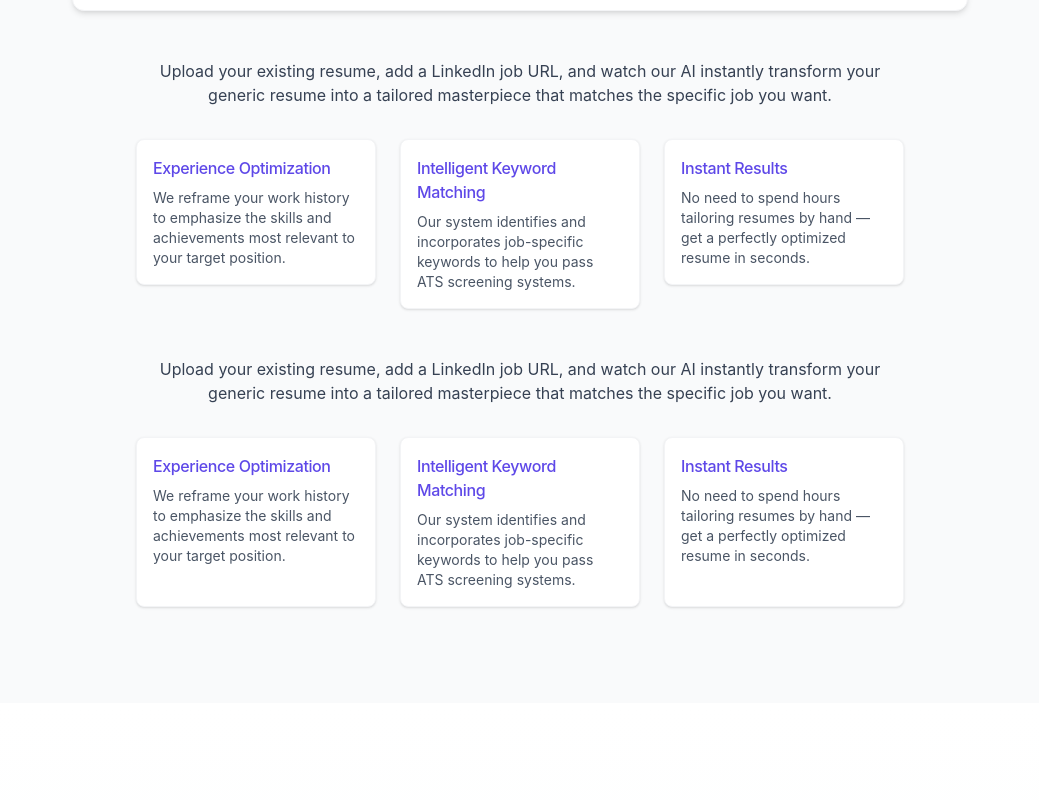
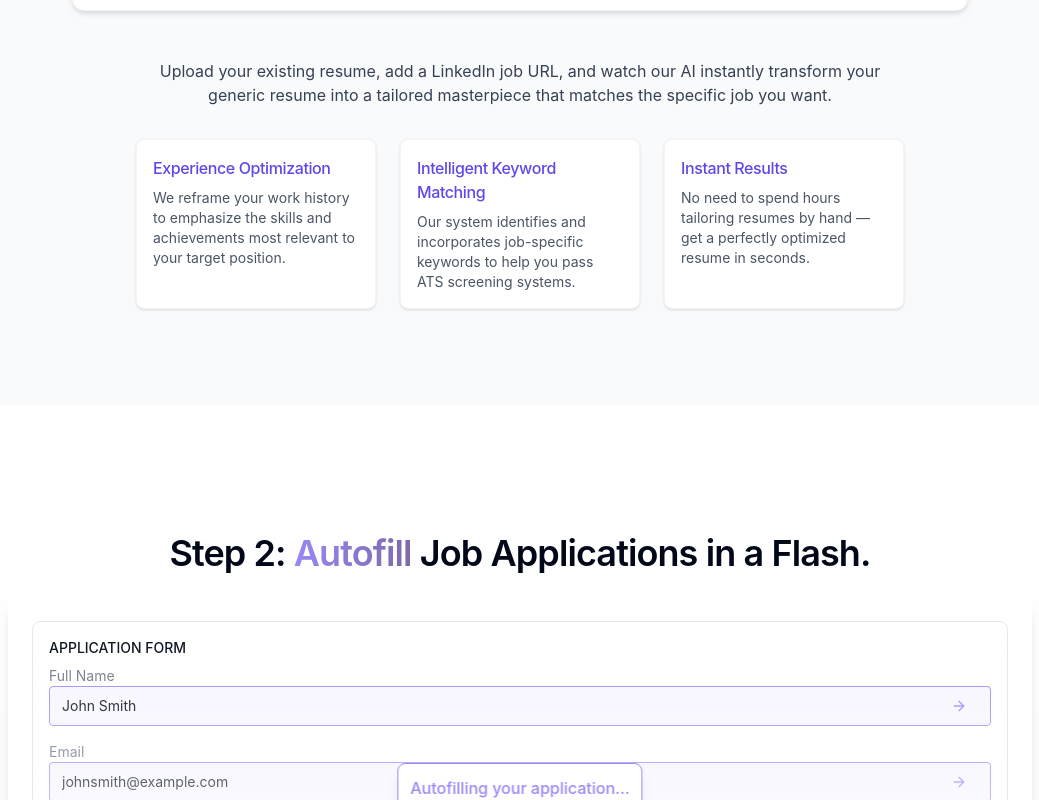
Before and after one commit to Michael-R-Dickinson/job-search-helper, a Next.js app in the folder packages/frontend/: page / in a window 1280 px wide. Shown: the part 2140-2940 px from the top of the page, without its empty margins (120-1159 px from the left). Built offline with nearby package versions, Linux system fonts and the light colour scheme.

Commit message:
fixed issues created by refactoring

```diff
--- a/packages/frontend/src/components/ExplanationSection.tsx
+++ b/packages/frontend/src/components/ExplanationSection.tsx
@@ -9,23 +9,26 @@ const ExplanationSection = () => (
       Upload your existing resume, add a LinkedIn job URL, and watch our AI instantly transform your
       generic resume into a tailored masterpiece that matches the specific job you want.
     </p>
-    <div className="grid grid-cols-1 md:grid-cols-3 gap-6 mt-8 text-left">
-      <div style={{ transitionDelay: '600ms' }}>
+    <div className="grid grid-cols-1 md:grid-cols-3 gap-6 mt-8 text-left items-stretch">
+      <div style={{ transitionDelay: '600ms' }} className="h-full">
         <ExplanationCard
           title="Experience Optimization"
           description="We reframe your work history to emphasize the skills and achievements most relevant to your target position."
+          className="h-full"
         />
       </div>
-      <div style={{ transitionDelay: '500ms' }}>
+      <div style={{ transitionDelay: '500ms' }} className="h-full">
         <ExplanationCard
           title="Intelligent Keyword Matching"
           description="Our system identifies and incorporates job-specific keywords to help you pass ATS screening systems."
+          className="h-full"
         />
       </div>
-      <div style={{ transitionDelay: '700ms' }}>
+      <div style={{ transitionDelay: '700ms' }} className="h-full">
         <ExplanationCard
           title="Instant Results"
           description="No need to spend hours tailoring resumes by hand — get a perfectly optimized resume in seconds."
+          className="h-full"
         />
       </div>
     </div>
--- a/packages/frontend/src/components/ResumeCard.tsx
+++ b/packages/frontend/src/components/ResumeCard.tsx
@@ -9,7 +9,7 @@ const ResumeCard = ({ type }: ResumeCardProps) => {
   if (type === 'original') {
     return (
       <div className="relative">
-        <div className="absolute -top-6 left-4">
+        <div className="absolute -top-8 left-4">
           <div className="inline-flex items-center px-3 py-1 bg-gray-100 rounded-full text-gray-600 text-sm font-medium">
             <FileText className="h-4 w-4 mr-2" />
             Original Resume
--- a/packages/frontend/src/components/ResumeTailoringSection.tsx
+++ b/packages/frontend/src/components/ResumeTailoringSection.tsx
@@ -38,54 +38,6 @@ const ResumeTailoringSection = () => {
       <ProcessSteps />
 
       <ExplanationSection />
-
-      {/* Explanation section */}
-      <div
-        className="mt-12 max-w-3xl mx-auto text-center feature-item-animate"
-        style={{ transitionDelay: '450ms' }}
-      >
-        <p className="text-gray-700">
-          Upload your existing resume, add a LinkedIn job URL, and watch our AI instantly transform
-          your generic resume into a tailored masterpiece that matches the specific job you want.
-        </p>
-
-        <div className="grid grid-cols-1 md:grid-cols-3 gap-6 mt-8 text-left">
-          <div
-            className="feature-item-animate p-4 rounded-lg bg-white border border-gray-100 shadow-sm"
-            style={{ transitionDelay: '600ms' }}
-          >
-            <h4 className="font-medium mb-2 text-perfectify-purple">Experience Optimization</h4>
-            <p className="text-sm text-gray-600">
-              We reframe your work history to emphasize the skills and achievements most relevant to
-              your target position.
-            </p>
-          </div>
-
-          <div
-            className="feature-item-animate p-4 rounded-lg bg-white border border-gray-100 shadow-sm"
-            style={{ transitionDelay: '500ms' }}
-          >
-            <h4 className="font-medium mb-2 text-perfectify-purple">
-              Intelligent Keyword Matching
-            </h4>
-            <p className="text-sm text-gray-600">
-              Our system identifies and incorporates job-specific keywords to help you pass ATS
-              screening systems.
-            </p>
-          </div>
-
-          <div
-            className="feature-item-animate p-4 rounded-lg bg-white border border-gray-100 shadow-sm"
-            style={{ transitionDelay: '700ms' }}
-          >
-            <h4 className="font-medium mb-2 text-perfectify-purple">Instant Results</h4>
-            <p className="text-sm text-gray-600">
-              No need to spend hours tailoring resumes by hand — get a perfectly optimized resume in
-              seconds.
-            </p>
-          </div>
-        </div>
-      </div>
     </FeatureSection>
   )
 }
```
